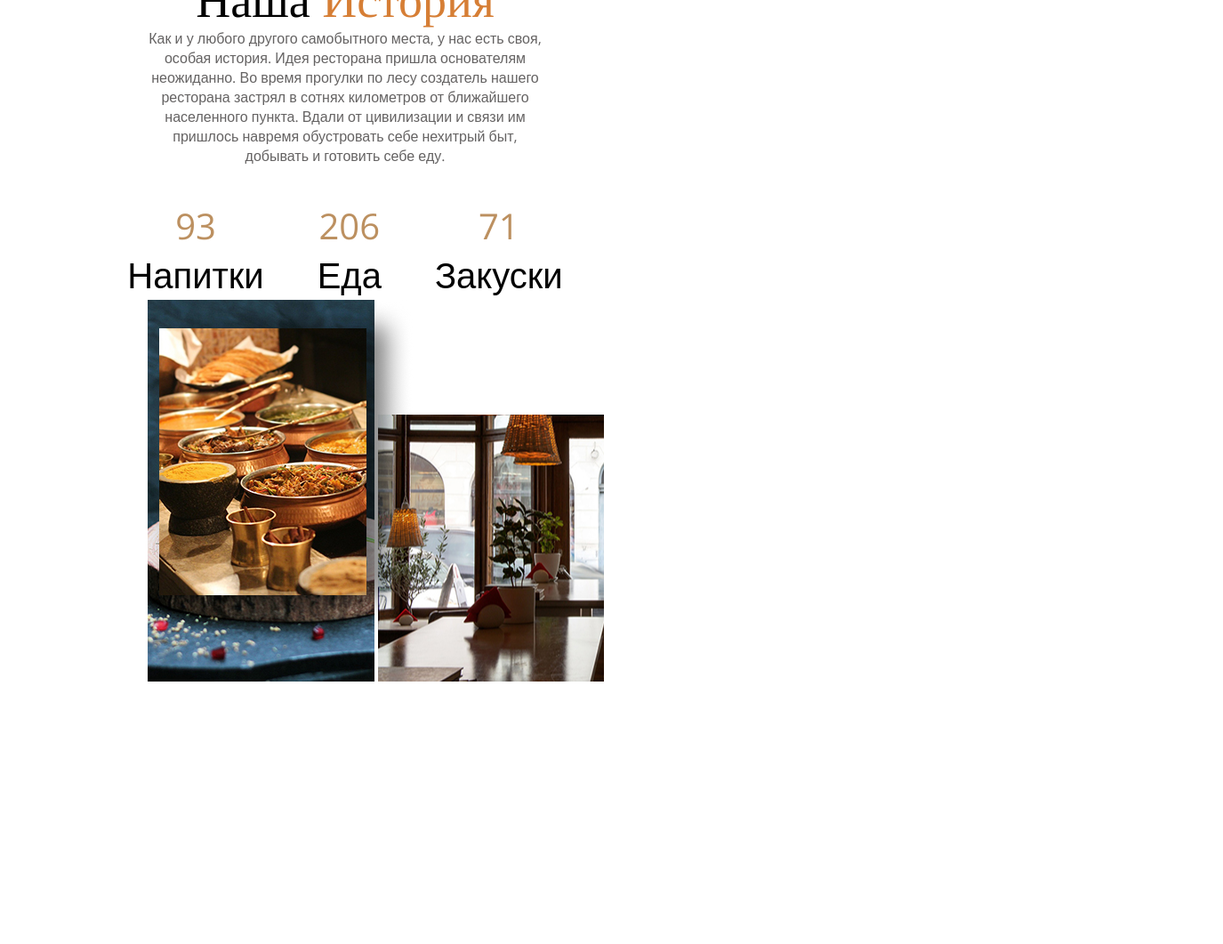
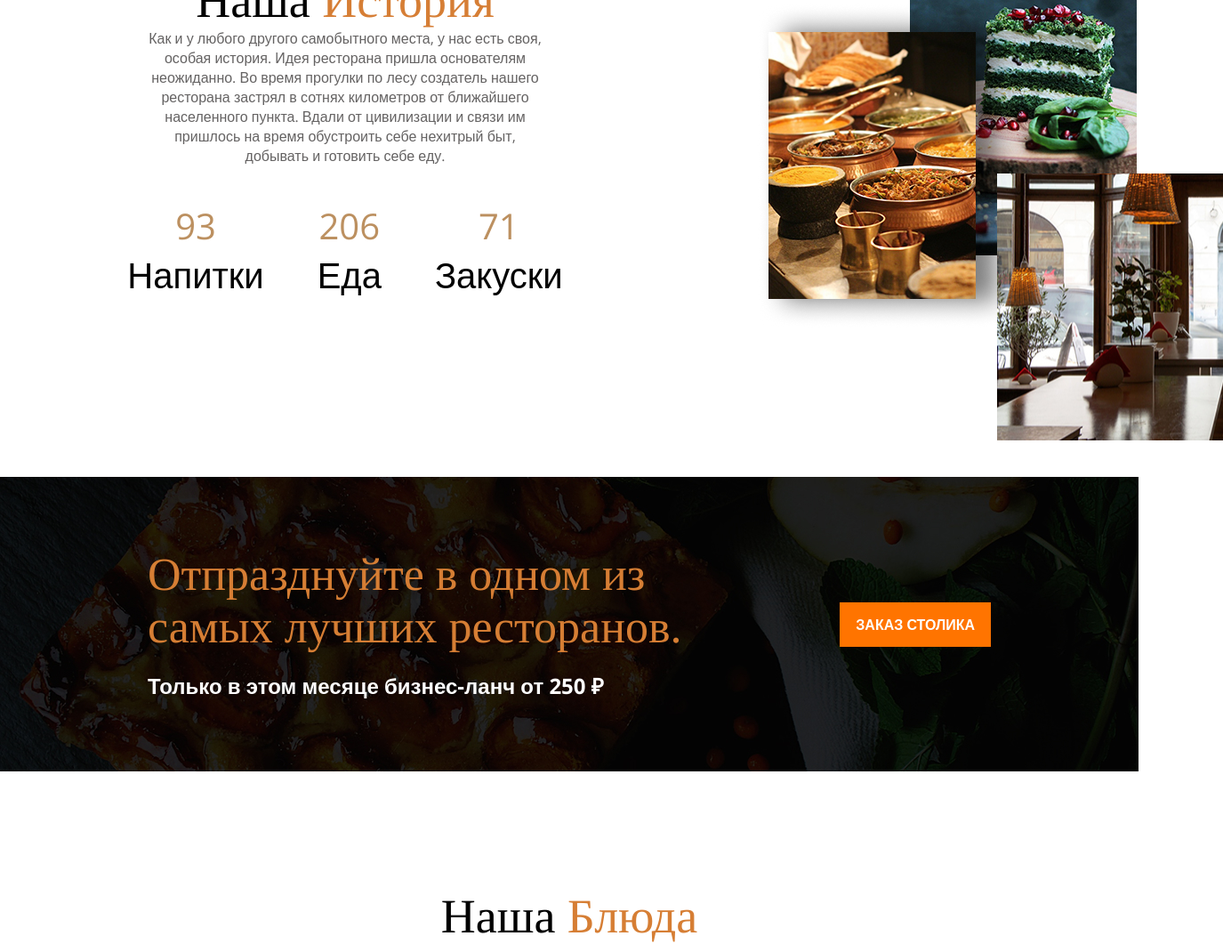
Before and after one commit to Islam283/restoran, a plain HTML site: page index.html in a window 1280 px wide. Shown: the part 1275-2336 px from the top of the page at 89% size, 1375 px wide, since content can reach past the window. Before the commit the page ends 2046 px from the top, so only its background shows below. Drawn offline with nearby package versions, Linux system fonts and the light colour scheme.

Commit message:
Your commit message

```diff
--- a/index.html
+++ b/index.html
@@ -6,8 +6,6 @@
     <link rel="preconnect" href="https://fonts.googleapis.com">
     <link rel="preconnect" href="https://fonts.gstatic.com" crossorigin>
     <link href="https://fonts.googleapis.com/css2?family=Open+Sans:ital,wght@0,300..800;1,300..800&display=swap" rel="stylesheet">
-        <link rel="preconnect" href="https://fonts.googleapis.com">
-        <link rel="preconnect" href="https://fonts.gstatic.com" crossorigin>
     <link href="https://fonts.googleapis.com/css2?family=Open+Sans:ital,wght@0,300..800;1,300..800&family=Tinos:ital,wght@0,400;0,700;1,400;1,700&display=swap" rel="stylesheet">
     <title>Ресторан</title>
 </head>
@@ -16,29 +14,28 @@
         <div class="container">
             <div class="header-line">
                 <div class="header-logo">
-                        <img src="logo.png" alt="">
+                    <img src="logo.png" alt="Logo">
                 </div>
 
-
                 <div class="nav">
-                        <a class="nav-item" href="@">ГЛАВНАЯ</a>
-                        <a class="nav-item" href="@">МЕНЮ</a>
-                        <a class="nav-item" href="@">О НАС</a>
-                        <a class="nav-item" href="@">БРОНЬ</a>
+                    <a class="nav-item" href="index.html">ГЛАВНАЯ</a>
+                    <a class="nav-item" href="menu.html">МЕНЮ</a>
+                    <a class="nav-item" href="about.html">О НАС</a>
+                    <a class="nav-item" href="reservation.html">БРОНЬ</a>
                 </div>
 
                 <div class="cart">
-                       <a href="a">
-                        <img class="cart-img" src="cart.png" alt="">
+                    <a href="cart.html">
+                        <img class="cart-img" src="cart.png" alt="Cart">
                     </a>
                 </div>
 
                 <div class="phone">
                     <div class="phone-holder">
                         <div class="phone-img">
-                            <img src="phone.png" alt="">
+                            <img src="phone.png" alt="Phone">
                         </div>
-                        <div class="number"><a class="num" href="#">+999-888-76-54</a></div>
+                        <div class="number"><a class="num" href="tel:+9998887654">+999-888-76-54</a></div>
                     </div>
                     <div class="phone-text">
                         Свяжитесь с нами для <br>бронирования
@@ -46,24 +43,20 @@
                 </div>
 
                 <div class="btn">
-                        <a class="button" href="#">ЗАКАЗ СТОЛИКА</a>
+                    <a class="button" href="reservation.html">ЗАКАЗ СТОЛИКА</a>
                 </div>
             </div>
-                <div class="header-dowm">
-
+            <div class="header-down">
                 <div class="header-title">
                     Добро пожаловать в
-
                     <div class="header-subtitle">
                         Клод Мане
                     </div>
-
                     <div class="header-suptitle">
                         ДОМ ЛУЧШЕЙ ЕДЫ
                     </div>
-
                     <div class="header-bth">
-                            <a href="#" class="header-button">VIEW MENI</a>
+                        <a href="menu.html" class="header-button">VIEW MENU</a>
                     </div>
                 </div>
             </div>
@@ -75,43 +68,34 @@
             <div class="cards-holder">
                 <div class="card">
                     <div class="card-image">
-                            <img class="card-img" src="card.png">
+                        <img class="card-img" src="card.png" alt="Magic Atmosphere">
                     </div>
-
                     <div class="card-title">
                         Магическая <span>Атмосфера</span>
                     </div>
-
                     <div class="card-desc">
                         В нашем заведении царит магическая атмосфера
-                        наполненная вкусными ароматами
+                        наполненная вкусными ароматами.
                     </div>
                 </div>
-
                 <div class="card">
                     <div class="card-image">
-                        <img class="card-img" src="card.png">
+                        <img class="card-img" src="card.png" alt="Best Quality Food">
                     </div>
-
                     <div class="card-title">
                         Лучшее качество <span>Еды</span>
                     </div>
-
                     <div class="card-desc">
                         Качество нашей Еды - отменное!
-
                     </div>
                 </div>
-
                 <div class="card">
                     <div class="card-image">
-                        <img class="card-img" src="card.png">
+                        <img class="card-img" src="card.png" alt="Affordable Food">
                     </div>
-
                     <div class="card-title">
                         Недорогая <span>Еда</span>
                     </div>
-
                     <div class="card-desc">
                         Стоимость нашей Еды зависит только от ее количества. Качество всегда на высоте!
                     </div>
@@ -127,29 +111,56 @@
                     <div class="history-title">
                         Наша <span>История</span>
                     </div>
-
                     <div class="history-desc">
-                        Как и у любого другого самобытного места, у нас есть своя, особая история. Идея ресторана пришла основателям неожиданно. Во время прогулки по лесу создатель нашего ресторана застрял в сотнях километров от ближайшего населенного пункта. Вдали от цивилизации и связи им пришлось навремя обустровать себе нехитрый быт, добывать и готовить себе еду.
+                        Как и у любого другого самобытного места, у нас есть своя, особая история. Идея ресторана пришла основателям неожиданно. Во время прогулки по лесу создатель нашего ресторана застрял в сотнях километров от ближайшего населенного пункта. Вдали от цивилизации и связи им пришлось на время обустроить себе нехитрый быт, добывать и готовить себе еду.
                     </div>
                     <div class="history-number">
                         <div class="number-item">
                             93 <span>Напитки</span>
                         </div>
-
                         <div class="number-item">
                             206 <span>Еда</span>
                         </div>
-
                         <div class="number-item">
                             71 <span>Закуски</span>
                         </div>
                     </div>
                 </div>
+                <div class="history-images">
+                    <img class="images-1" src="1.png" alt="Image 1">
+                    <img class="images-2" src="2.png" alt="Image 2">
+                    <img class="images-3" src="3.png" alt="Image 3">
                 </div>
-                <div class="history-images">
-                    <img class="images-1" src="1.png" alt="">
-                    <img class="images-2" src="2.png" alt="">
-                    <img class="images-3" src="3.png" alt="">
+            </div>
+        </div>
+    </div>
+
+    <div class="black-block">
+        <div class="container">
+            <div class="black-holder">
+                <div class="left">
+                    <div class="left-title">
+                        Отпразднуйте в одном из <br>самых лучших ресторанов.
+                    </div>
+
+                    <div class="left-text">
+                        Только в этом месяце бизнес-ланч от 250 ₽
+                    </div>
+                </div>
+
+                <div class="right">
+                    <div class="right-button">
+                        <a href="#" class="right-btn">ЗАКАЗ СТОЛИКА</a>
+                    </div>
+                </div>
+            </div>
+        </div>
+    </div>
+
+    <div class="dishes">
+        <div class="container">
+            <div class="dishes-title">
+                Наша <span>Блюда</span>
             </div>
         </div>
     </div>
--- a/style.css
+++ b/style.css
@@ -97,7 +97,7 @@ background-size: cover;
     text-align: center;
     position: absolute;
 
-    left: 180px;
+    left: 0px;
 
     margin-top: 222px;
     margin-bottom: 12px;
@@ -189,6 +189,7 @@ background-size: cover;
 
 .history{
     margin-top: 166px;
+    padding-bottom: 200px;
 }
 
 .history-title{
@@ -242,14 +243,66 @@ background-size: cover;
 .images-1{
     position: absolute;
     z-index: 999;
-    top: 0;
-    left: 0;
+    top: 54px;
+    left: 211px;
 }
 
 .images-2{
-
+    position: absolute;
+    z-index: 0;
+    top: -92px;
+    left: 383px;
 }
 
-.images-2{
+.images-3{
+    position: absolute;
+    z-index: 999;
+    top: 246px;
+    left: 481px;
+}
 
+.black-block{
+    background-image: url(black-bg.jpg);
+    padding: 80px 0;
 }
+
+.left-title{
+    color: #d67e34;
+    font-family: "Tinos", serif;
+    font-size: 52px;
+    font-weight: 400;
+    margin-bottom: 20px;
+}
+
+.left-text{
+    font-weight: 700;
+    font-size: 24px;
+    color: #fff;
+}
+
+.right-btn{
+    background-color: #FF7400;
+    color: #fff;
+    text-decoration: none;
+    padding: 14px 18px;
+    font-weight: 700;
+    transition: background-color 0.2s linear;
+}
+
+.black-holder{
+    display: flex;
+    justify-content: space-between;
+    align-items: center;
+}
+
+.dishes-title{
+    font-family: "Tinos", serif;
+    font-size: 54px;
+    font-weight: 400;
+    text-align: center;
+    padding-top: 132px;
+}
+
+.dishes-title span{
+    color: #d67e34;;
+}
```
Also changed, not shown: black-bg.jpg (added), burger.png (added), pizza.jpg (added). Lines whose indentation alone changed are shown as unchanged.
